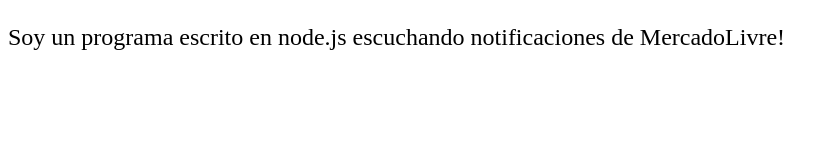
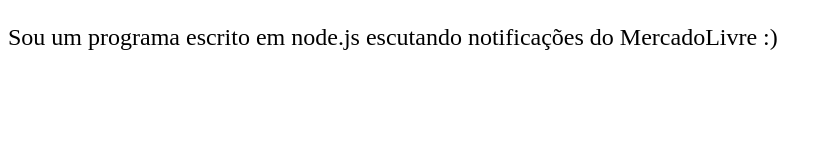
Before and after one commit to sdematteo/listen-notifications, a website: page index.html in a window 1280 px wide. Shown: the whole page, without its empty margins (0-837 px from the left). Drawn offline with nearby package versions, Linux system fonts and the light colour scheme; no server answers.

Commit message:
cambio a portu

```diff
--- a/index.html
+++ b/index.html
@@ -20,7 +20,7 @@
 </style>
 </head>
 <body>
-	<p style="font-size:24px">Soy un programa escrito en node.js escuchando notificaciones de MercadoLivre!</p>
+	<p style="font-size:24px">Sou um programa escrito em node.js escutando notificações do MercadoLivre :)</p>
 	<br>
 	<ul id="mylist"></ul>
 </body>
```
